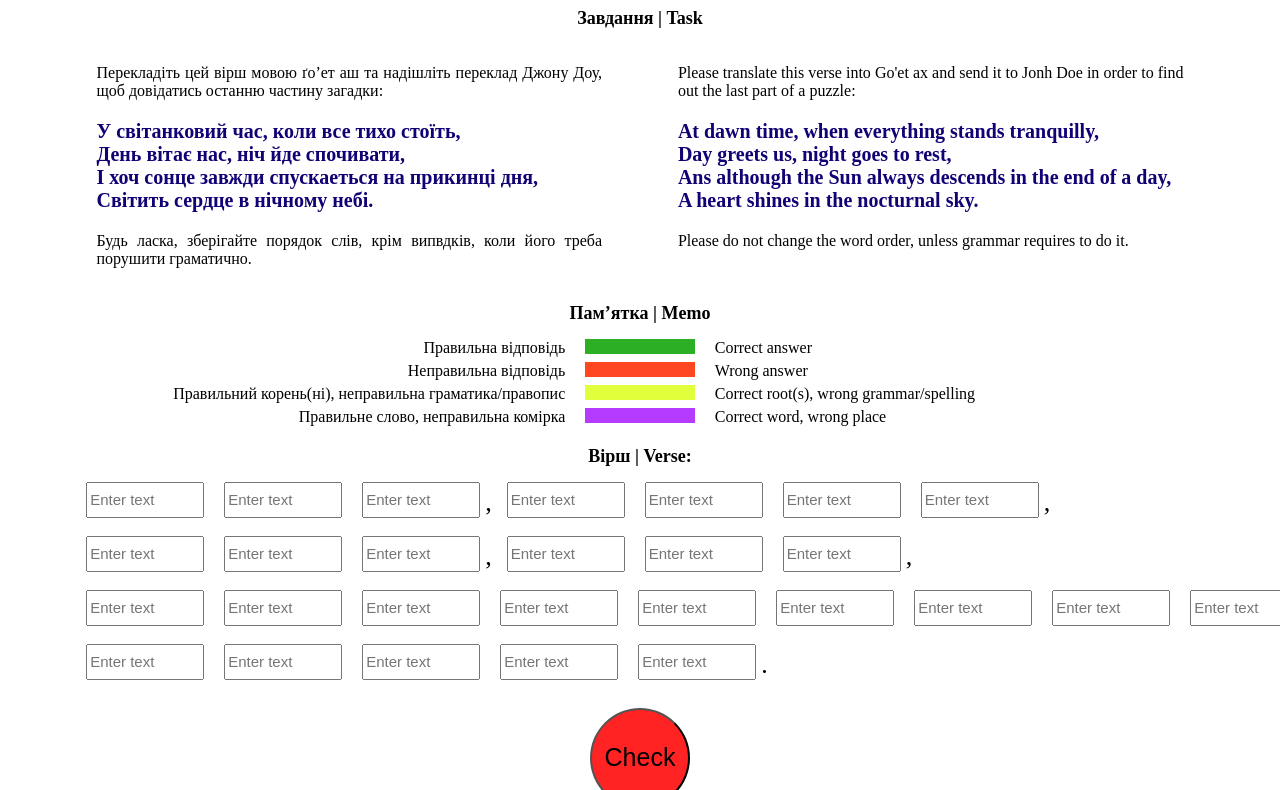
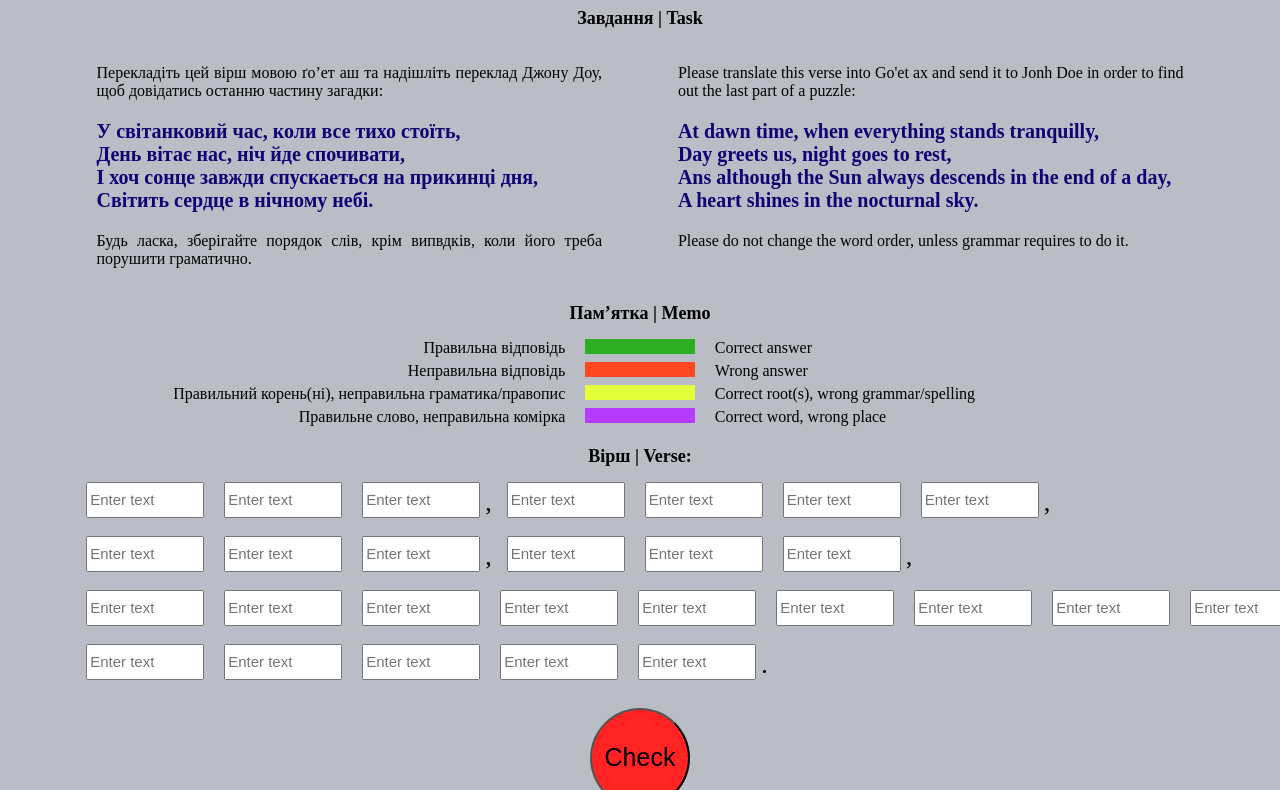
Before and after one commit to aKel513/finalStageMax, a plain HTML site: page index.html in a window 1280 px wide. Shown: the part 76-866 px from the top of the page. Drawn offline with nearby package versions, Linux system fonts and the light colour scheme.

Commit message:
Update style.css

```diff
--- a/style.css
+++ b/style.css
@@ -1,3 +1,6 @@
+.backgroundBody{
+background-color: #babdc5;
+}
 
 header h1{
     width: 100%;
```
